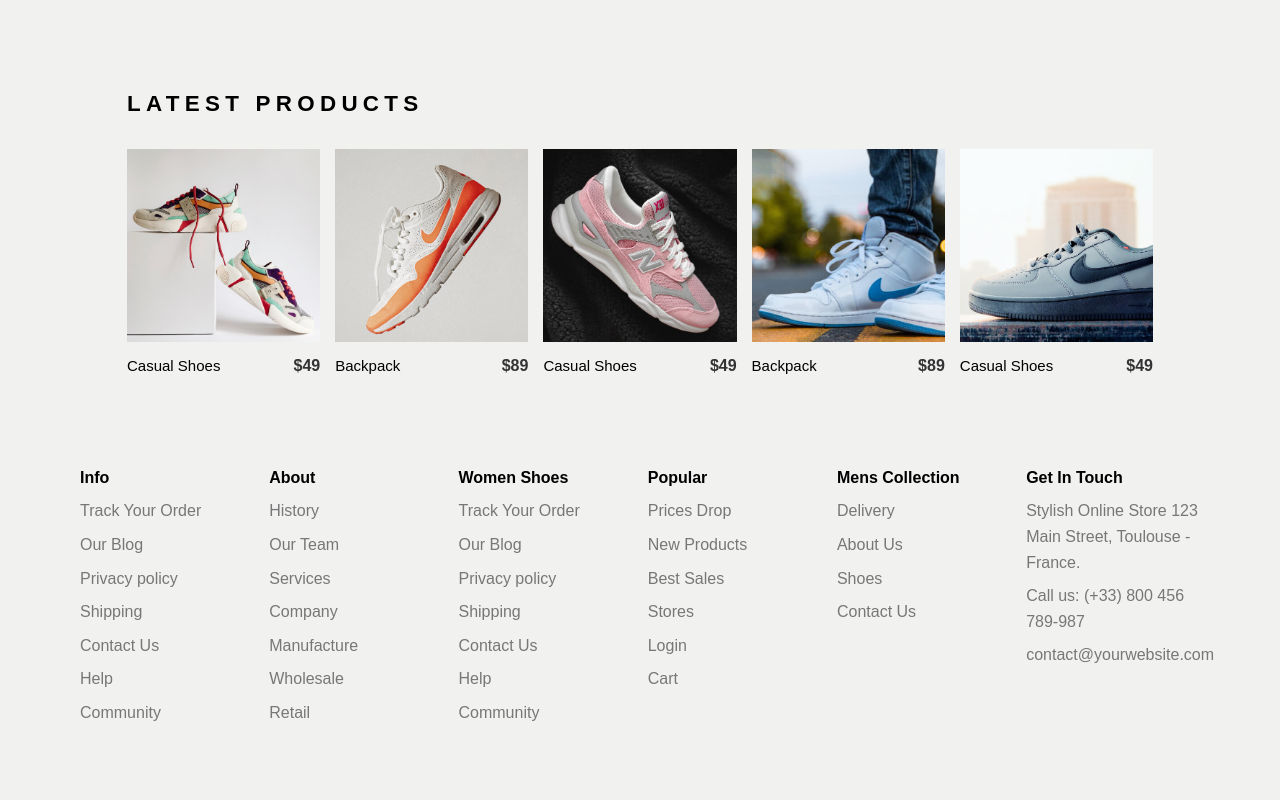
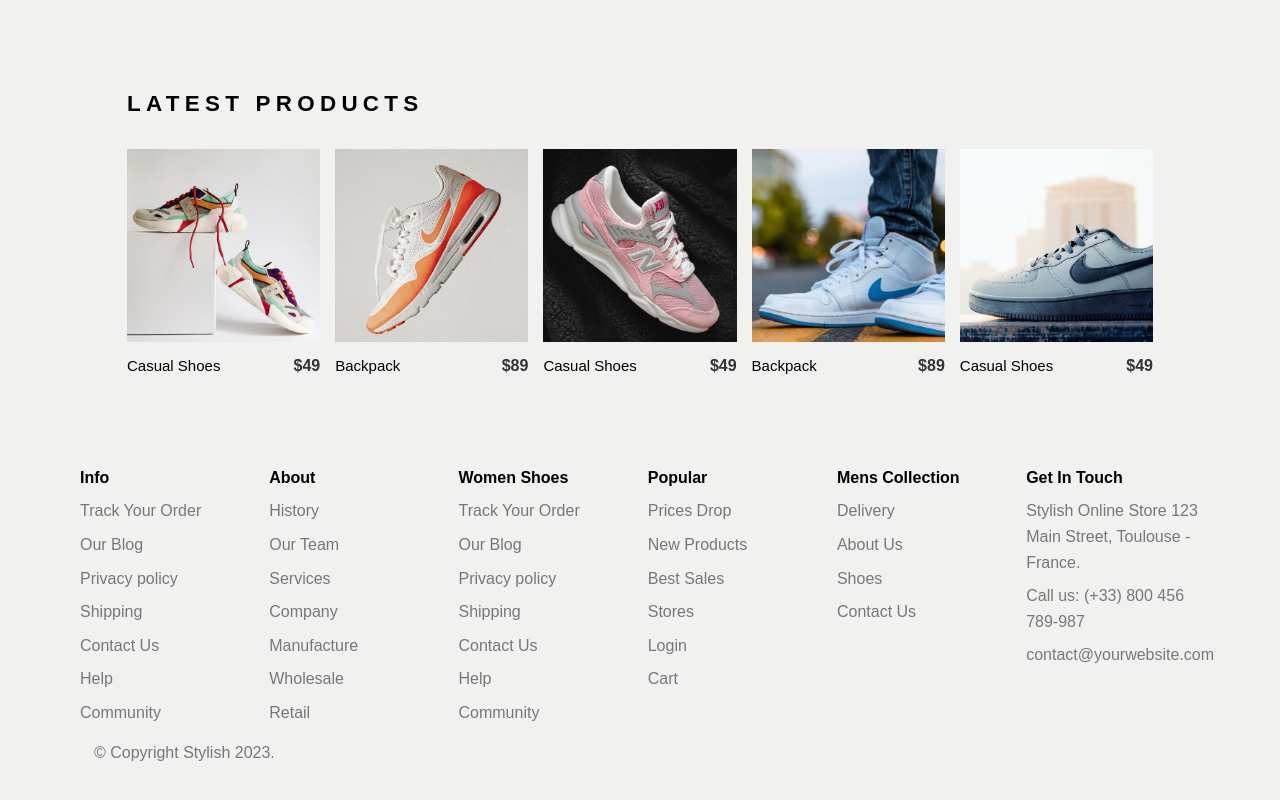
Before and after one commit to Sondos-Amr/react-ecommerce-cart-timer, a React (Create React App) app: page / in a window 1280 px wide. Shown: the part 2481-3281 px from the top of the page. Built offline with nearby package versions, Linux system fonts and the light colour scheme.

Commit message:
Add and style copyright notice in the footer

```diff
--- a/src/Style/index.css
+++ b/src/Style/index.css
@@ -288,4 +288,8 @@ footer {
   color: #777;
   line-height: 1.6;
 }
+.copyright-contant {
+  color: #777;
+  padding: 24px;
+}
 /* end footer */
--- a/src/components/Footer/Footer.jsx
+++ b/src/components/Footer/Footer.jsx
@@ -3,11 +3,18 @@ export default function Footer() {
     <footer>
       <div className="container container-footer">
         <FooterList />
+        <CopyRight />
       </div>
     </footer>
   );
 }
-
+function CopyRight() {
+  return (
+    <div className="copyright-container">
+      <span className="copyright-contant">© Copyright Stylish 2023.</span>
+    </div>
+  );
+}
 function FooterList() {
   return (
     <div className="footer-list">
```
